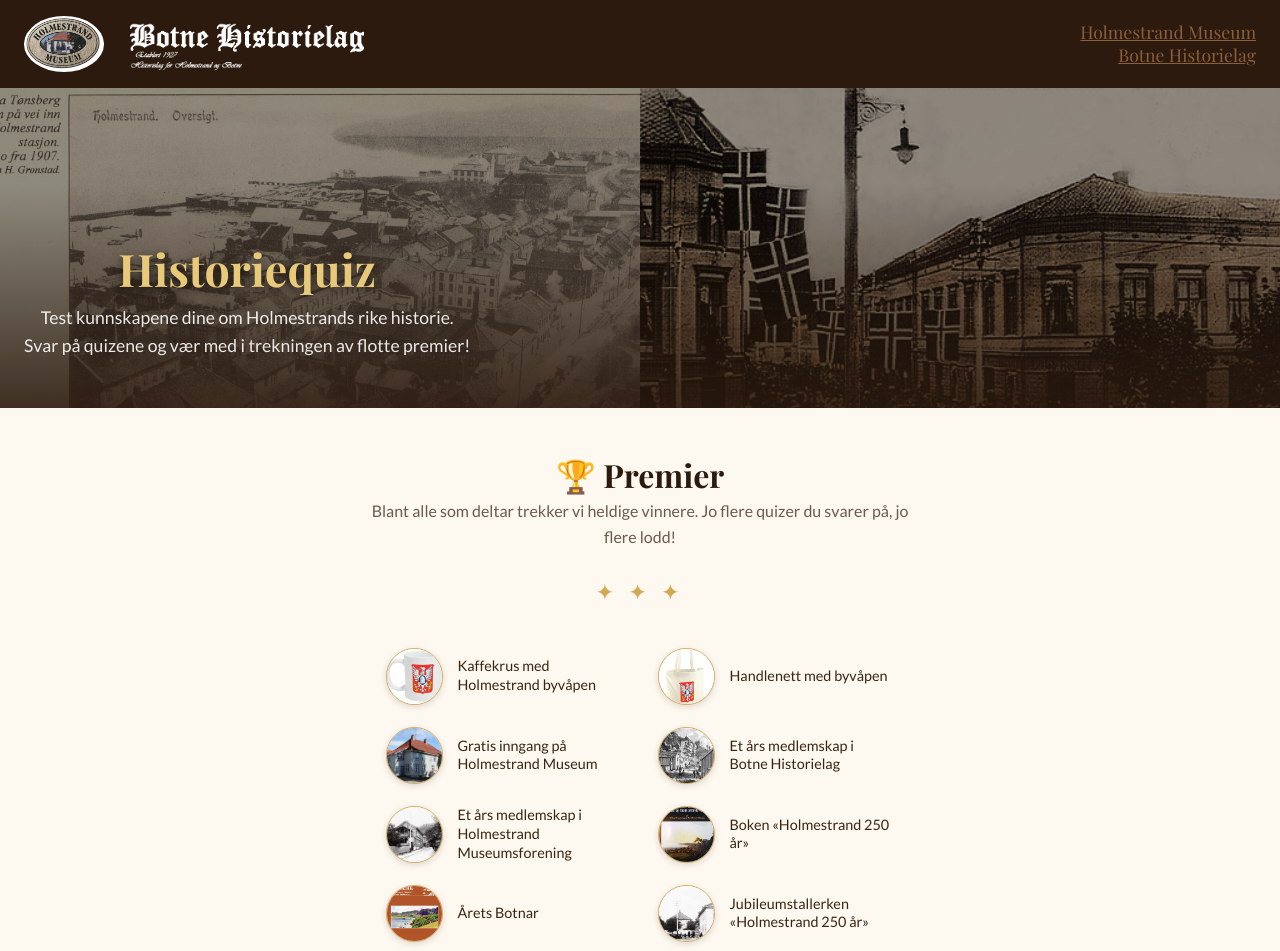
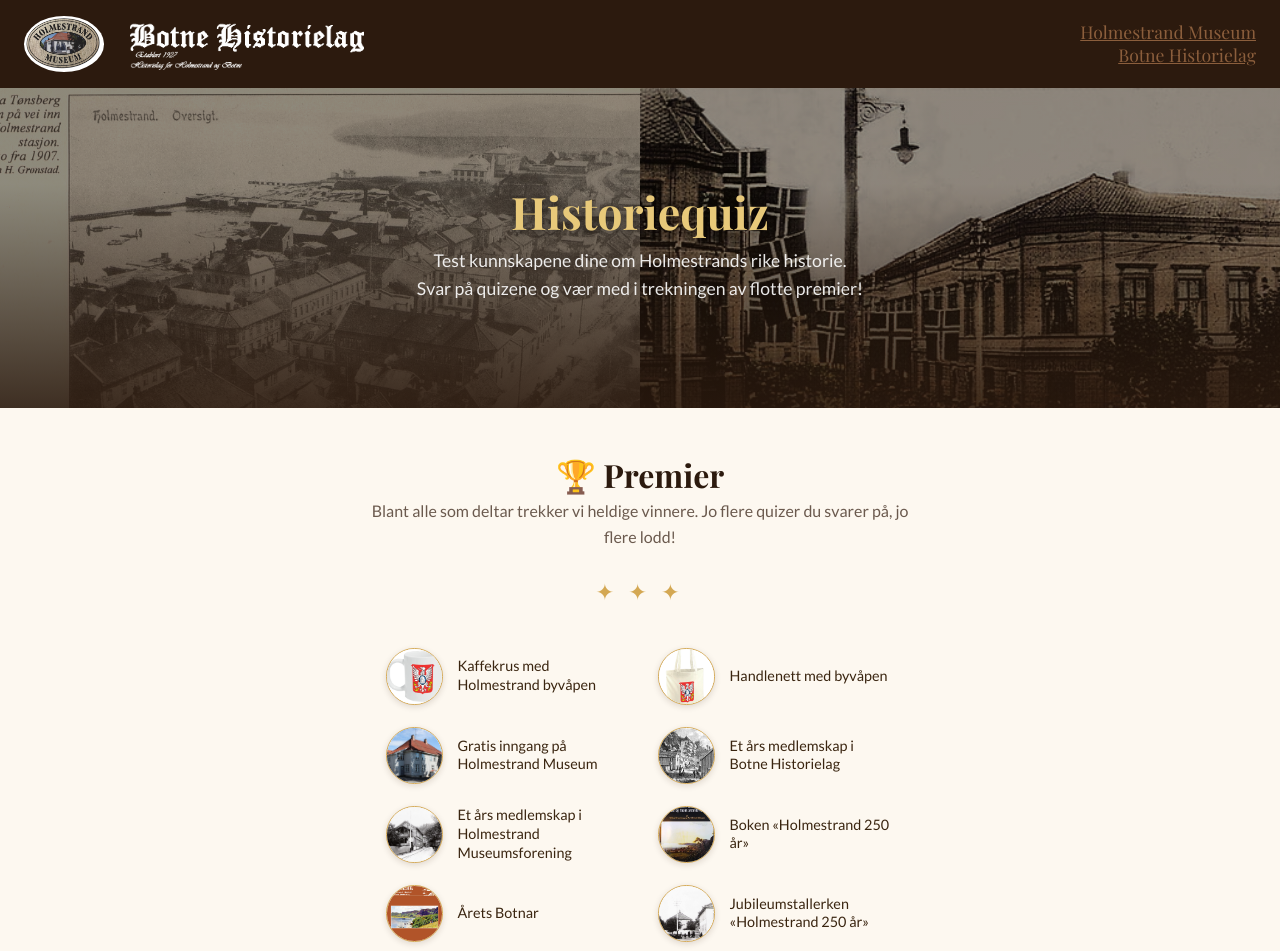
Before and after one commit to aogaa/hmf, a website: page index.html in a window 1280 px wide. Shown: the top 951 px of the page. Drawn offline with nearby package versions, Linux system fonts and the light colour scheme.

Commit message:
mindre endringer

```diff
--- a/css/style.css
+++ b/css/style.css
@@ -89,7 +89,8 @@
   position: relative;
   min-height: 320px;
   display: flex;
-  align-items: flex-end;
+  align-items: center;
+  justify-content: center;
   overflow: hidden;
 }
 
```
